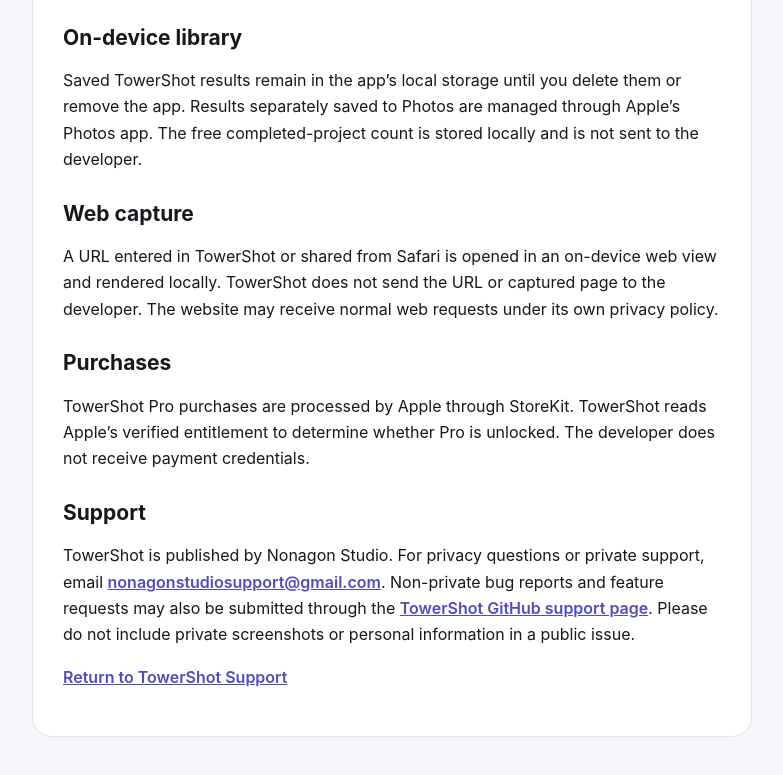
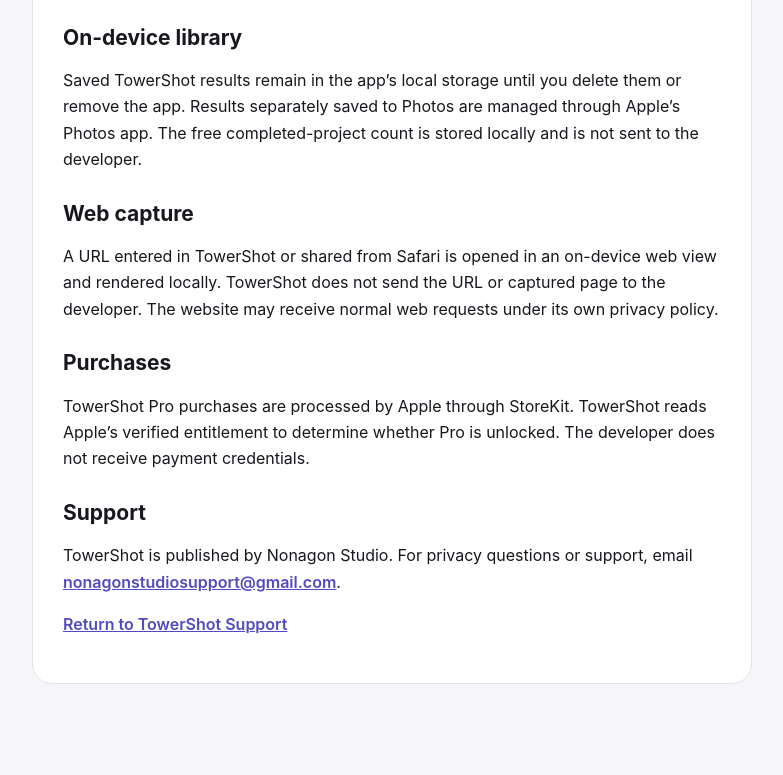
Before and after one commit to tungchihyu/towershot-support, a plain HTML site: page privacy.html in a window 1280 px wide. Shown: the part 618-1393 px from the top of the page, without its empty margins (248-1031 px from the left). Drawn offline with Linux system fonts and the light colour scheme.

Commit message:
Use Nonagon Studio privacy support email

```diff
--- a/privacy.html
+++ b/privacy.html
@@ -46,7 +46,7 @@
       <p>TowerShot Pro purchases are processed by Apple through StoreKit. TowerShot reads Apple’s verified entitlement to determine whether Pro is unlocked. The developer does not receive payment credentials.</p>
 
       <h2>Support</h2>
-      <p>TowerShot is published by Nonagon Studio. For privacy questions or private support, email <a href="mailto:nonagonstudiosupport@gmail.com">nonagonstudiosupport@gmail.com</a>. Non-private bug reports and feature requests may also be submitted through the <a href="https://github.com/nonagonstudio/towershot/issues/new">TowerShot GitHub support page</a>. Please do not include private screenshots or personal information in a public issue.</p>
+      <p>TowerShot is published by Nonagon Studio. For privacy questions or support, email <a href="mailto:nonagonstudiosupport@gmail.com">nonagonstudiosupport@gmail.com</a>.</p>
 
       <p><a href="index.html">Return to TowerShot Support</a></p>
     </article>
```
